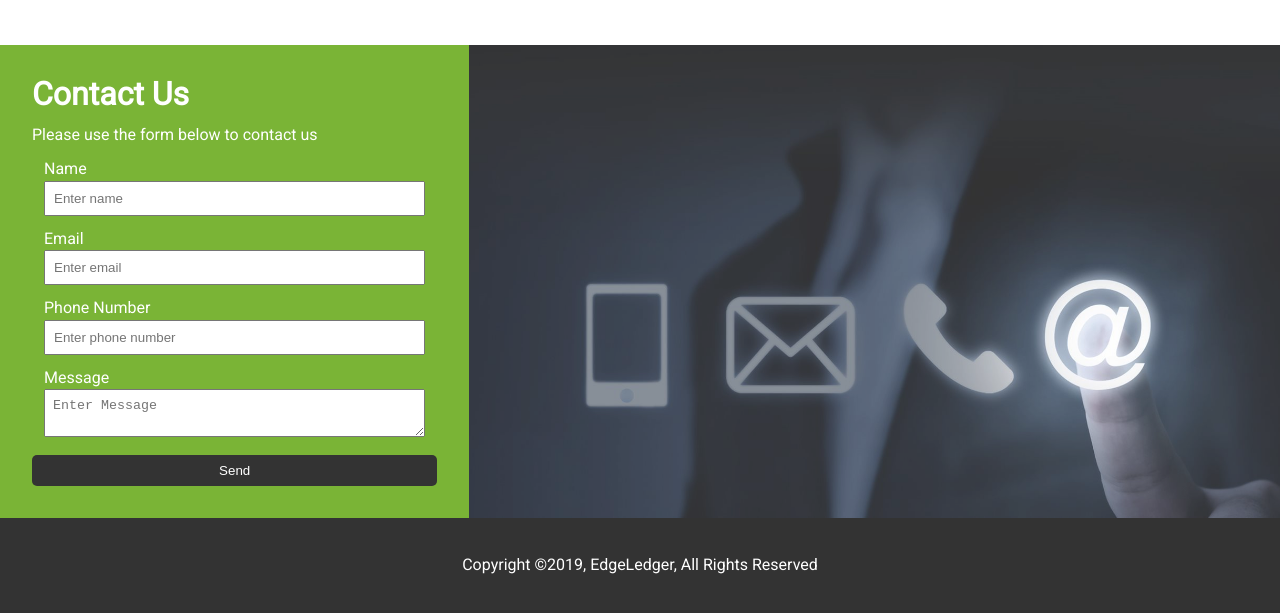
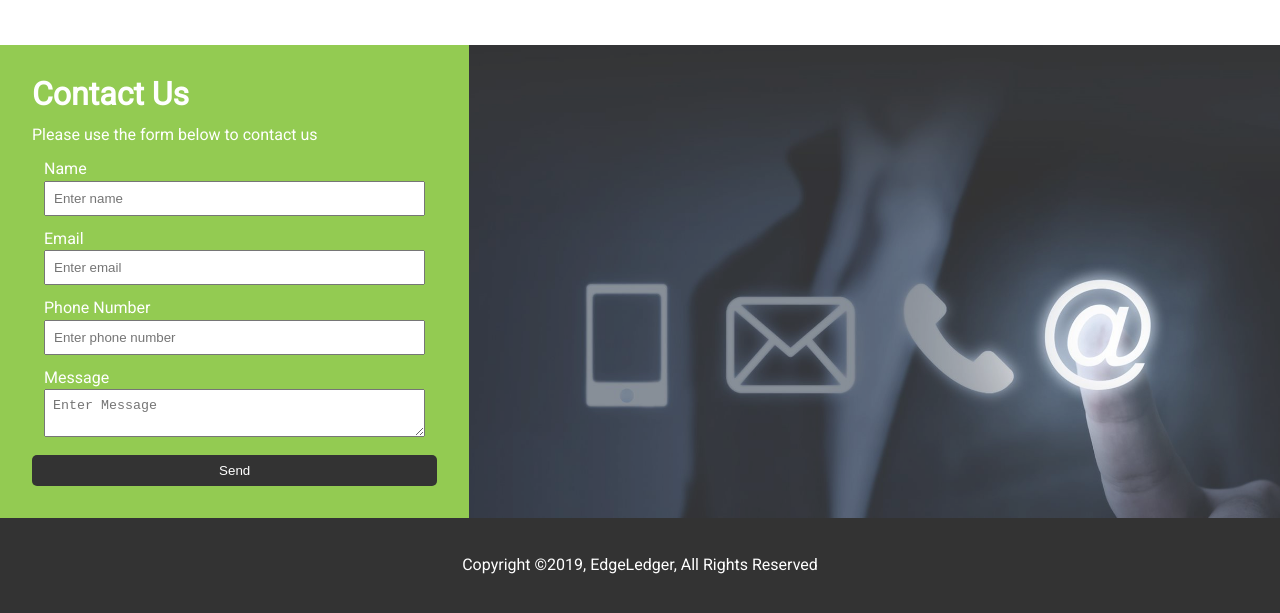
Before and after one commit to ivanatom014/EdgeLedger-Financial-Website, a plain HTML site: page index.html in a window 1280 px wide. Shown: the part 1840-2453 px from the top of the page. Drawn offline with nearby package versions, Linux system fonts and the light colour scheme.

Commit message:
bg-primary

```diff
--- a/style.css
+++ b/style.css
@@ -89,7 +89,7 @@ p {
 }
 
 .bg-primary {
-    background: #7ab436;
+    background: #93cb52;
     color: #fff;
 }
 
```
